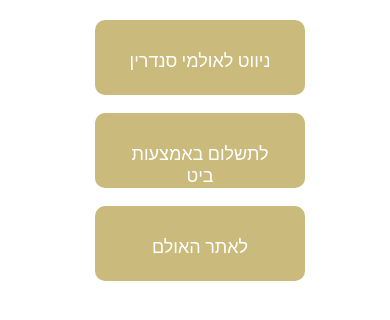
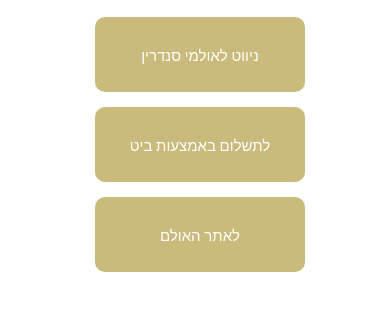
Before and after one commit to BarPupko/Wedding-site-menu, a website: page index.html in a window 390 px wide. Shown: the part 328-648 px from the top of the page. Drawn offline with Linux system fonts and the light colour scheme.

Commit message:
update styles

```diff
--- a/style.css
+++ b/style.css
@@ -31,10 +31,9 @@
         background: rgb(202, 186, 123);
         color:white;
         height: 15px;
-        font-size: 8px;
+        font-size: 15px;
         margin-left: 60px;
         padding: 30px;
-        font-size: large;
         width: 150px;
         text-align: center;
         align-items: center;
@@ -92,10 +91,9 @@
         background: rgb(202, 186, 123);
         color:white;
         height: 15px;
-        font-size: 8px;
+        font-size: 15px;
         margin-left: 60px;
         padding: 30px;
-        font-size: large;
         width: 150px;
         text-align: center;
         align-items: center;
```
